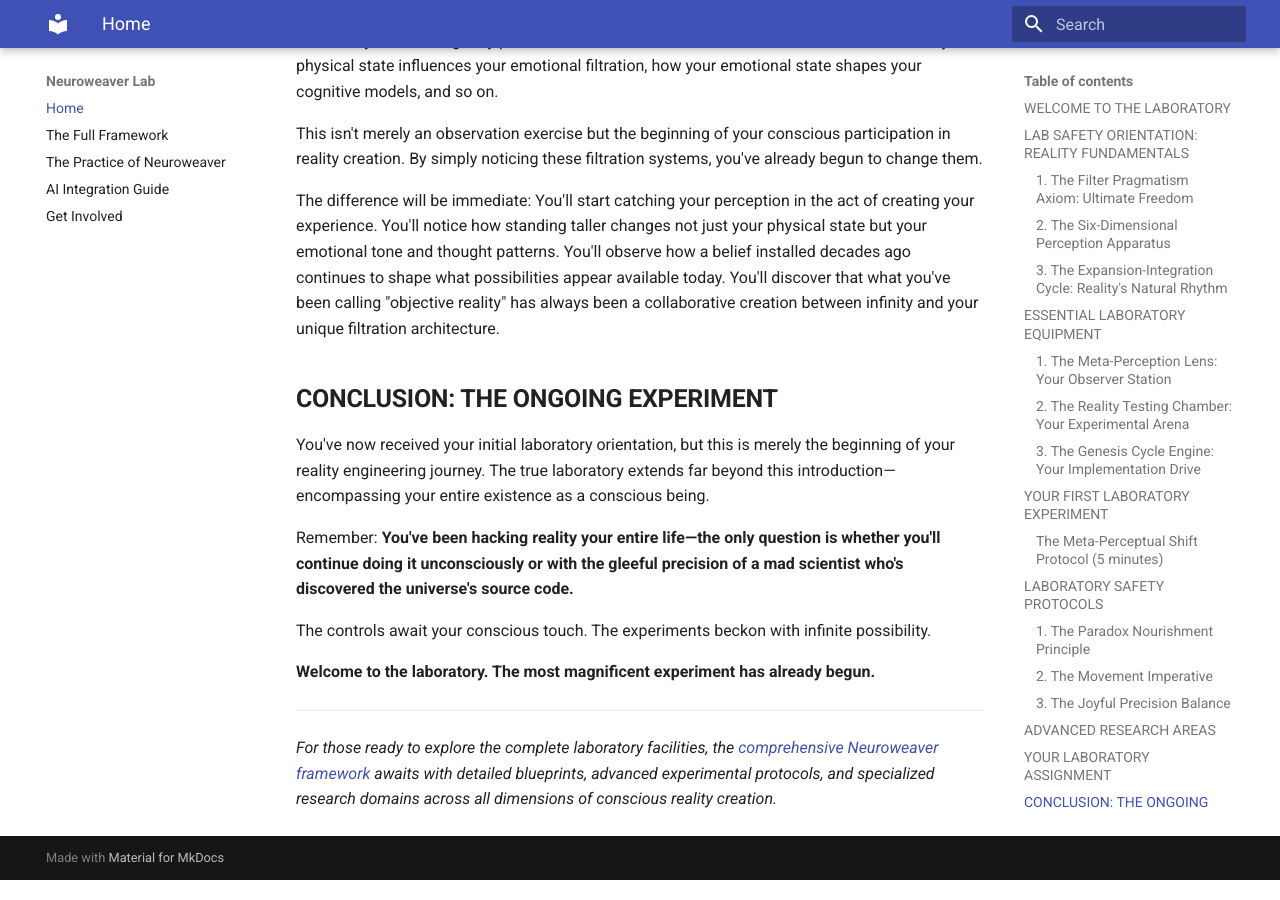
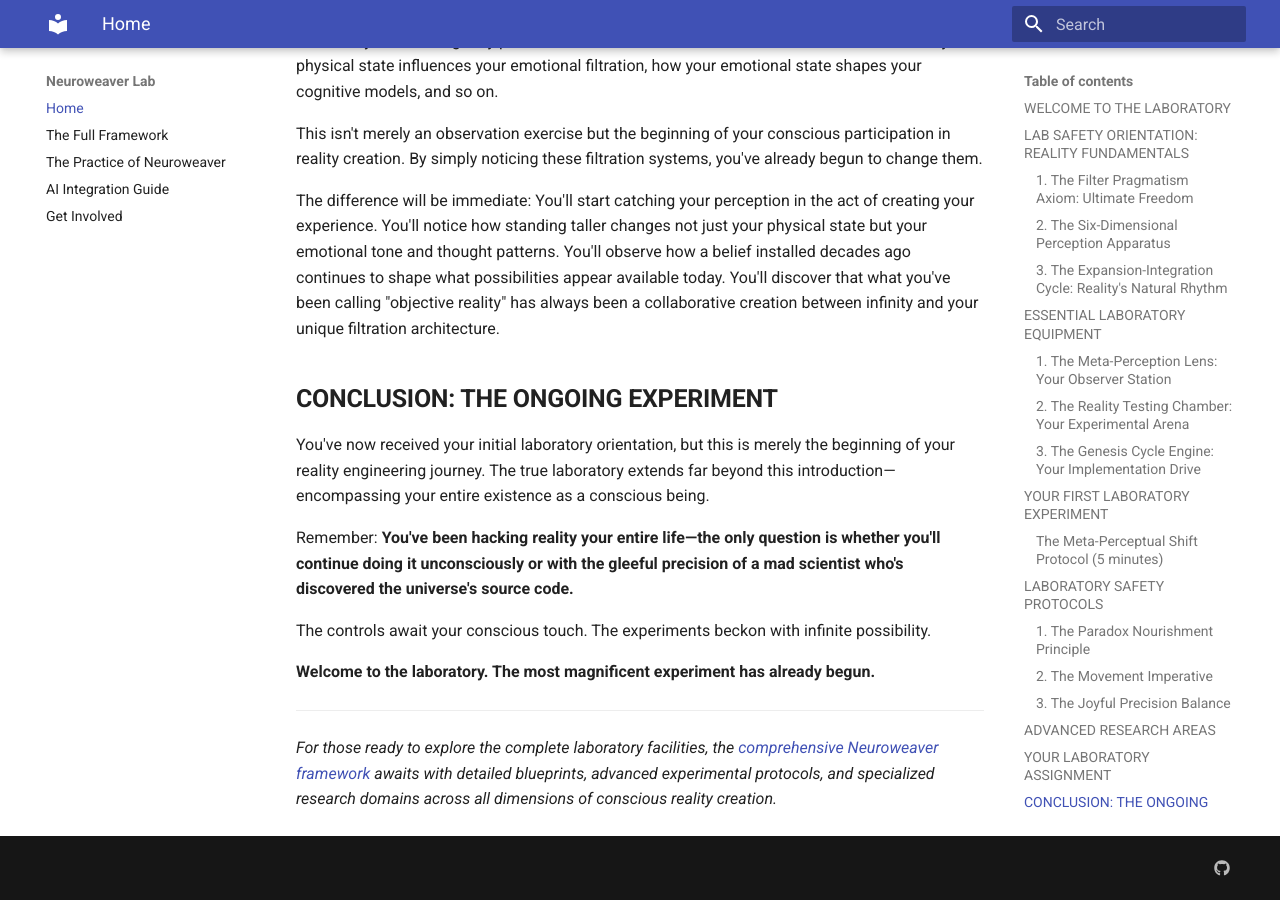
Before and after one commit to phillipclapham/neuroweaver, an MkDocs documentation site: the page built from docs/index.md, in a window 1280 px wide and 900 px high, scrolled down 9071 px. Built offline with MkDocs 1.6.1 and Material for MkDocs 9.7.7, drawn with Linux system fonts in a browser that asks for light colours.

Commit message:
footer refinements

```diff
--- a/mkdocs.yml
+++ b/mkdocs.yml
@@ -27,4 +27,8 @@ plugins:
   - search
 
 extra:
+  generator: false
+  social:
+    - icon: fontawesome/brands/github
+      link: https://github.com/phillipclapham/neuroweaver
   footer: "This work is licensed under a <a href='https://creativecommons.org/licenses/by-nc-sa/4.0/'>CC BY-NC-SA 4.0 License</a>."
```
